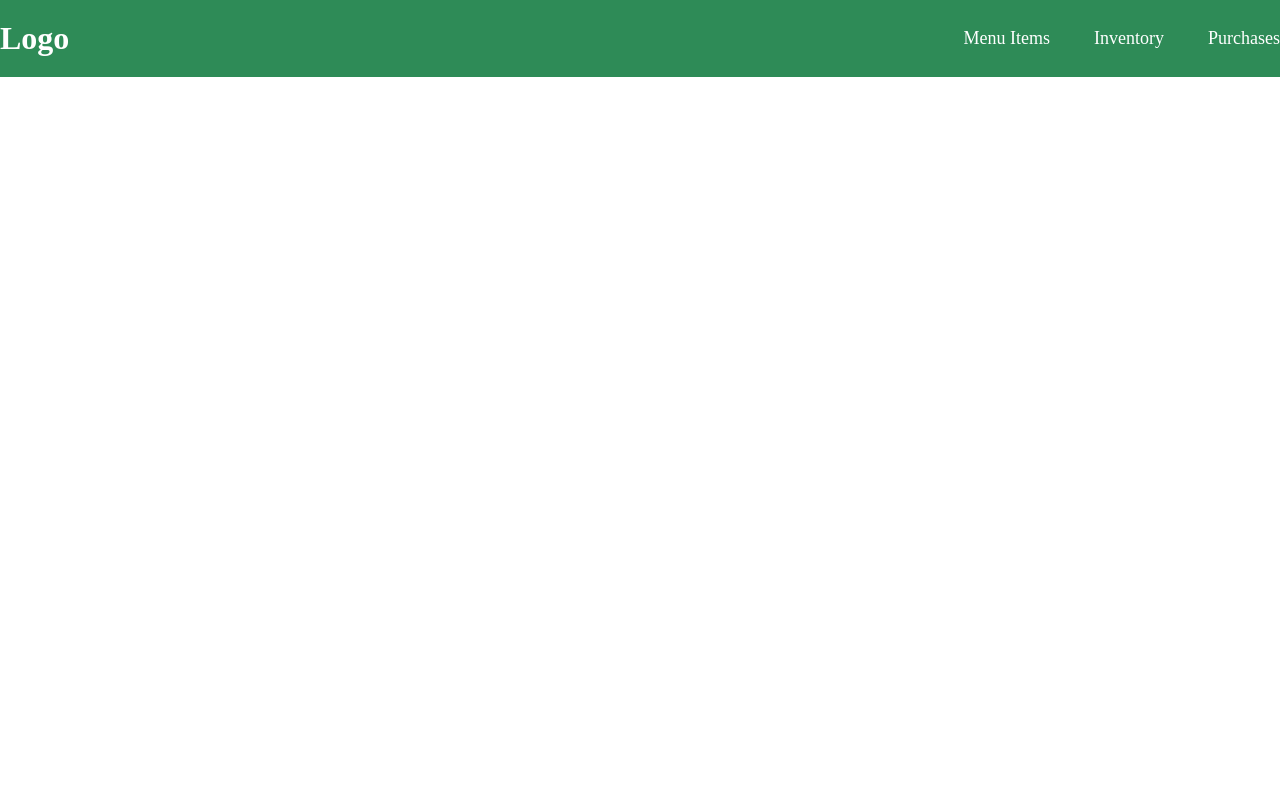
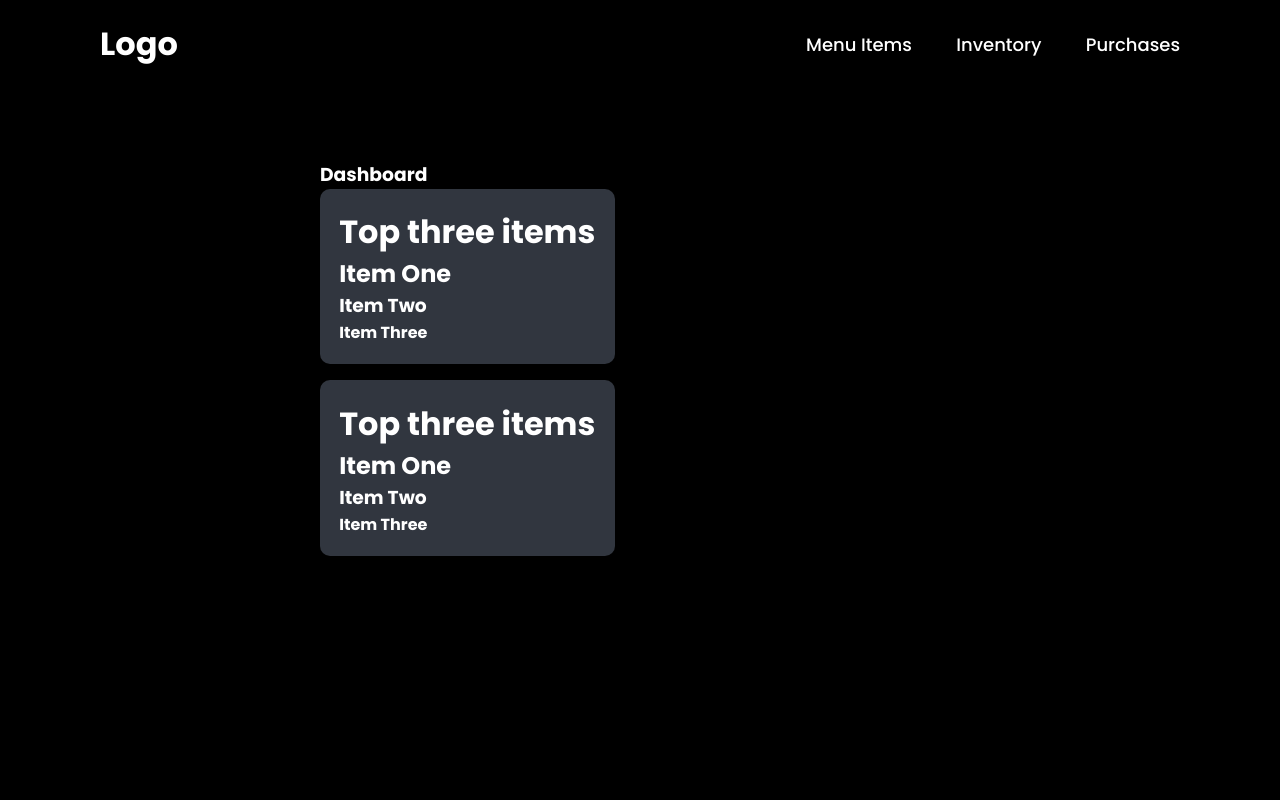
Before and after one commit to FreiLacke-Frederik/django-portfolio-project, a Django app: page / in a window 1280 px wide; the page is wider, and only the part inside the window is pictured. Run offline with Django 5.2, Linux system fonts and the light colour scheme; data comes from the database, SQL or seed files in the repository.

Commit message:
Dashboard card progress

```diff
--- a/django_delights/django_delights/settings.py
+++ b/django_delights/django_delights/settings.py
@@ -106,7 +106,7 @@ AUTH_PASSWORD_VALIDATORS = [
 
 LANGUAGE_CODE = 'en-us'
 
-TIME_ZONE = 'UTC+2'
+TIME_ZONE = 'UTC'
 
 USE_I18N = True
 
--- a/django_delights/restaurant/views.py
+++ b/django_delights/restaurant/views.py
@@ -6,7 +6,7 @@ from restaurant.models import Ingredient, MenuItem, Purchase
 from django.db.models import Sum
 
 class Dashboard(TemplateView):
-    template_name = "base.html"
+    template_name = "dashboard.html"
 
     def get_context_data(self, **kwargs: Any) -> dict[str, Any]:
         context = super().get_context_data(**kwargs)
--- a/django_delights/static/restaurant/styles.css
+++ b/django_delights/static/restaurant/styles.css
@@ -1,10 +1,24 @@
+@import url("https://fonts.googleapis.com/css2?family=Poppins:wght@300;400;500;600;700;800;900&display=swap");
+
+* {
+  margin: 0;
+  padding: 0;
+  box-sizing: border-box;
+  font-family: "Poppins", sans-serif;
+}
+
+body {
+  min-height: 100vh;
+  background-color: black;
+}
+
 .header {
   position: fixed;
   top: 0;
   left: 0;
   width: 100%;
-  padding: 20px 0px;
-  background: seagreen;
+  padding: 20px 100px;
+  background: transparent;
   display: flex;
   justify-content: space-between;
   align-items: center;
@@ -19,6 +33,7 @@
 }
 
 .navbar a {
+  position: relative;
   font-size: 18px;
   color: #fff;
   font-weight: 500;
@@ -34,8 +49,36 @@
   width: 0;
   height: 2px;
   background: #fff;
+  transition: .3s;
 }
 
-.navbar a::hover::before {
+.navbar a:hover::before {
  width: 100%;
 }
+
+.card--container {
+  position: relative;
+  top: 20vh;
+  left: 25vw;
+}
+
+.card--wrapper {
+  display: flex;
+  flex-direction: column;
+  gap: 1rem;
+  position: relative;
+  width:50vw;
+  flex-wrap: wrap;
+}
+
+.top-three-card {
+  background-color: #31363F;
+  border-radius: 10px;
+  padding: 1.2rem;
+  width: fit-content;
+  height: fit-content;
+}
+
+h1, h2, h3, h4 {
+  color: white;
+}
--- a/django_delights/templates/base.html
+++ b/django_delights/templates/base.html
@@ -1,9 +1,12 @@
 {% load static %}
 <!DOCTYPE html>
 <head>
+    <meta charset="UTF-8">
+    <meta http-equiv="X-UA-Compatible">
+    <meta name="viewport" content="width=device-width, initial-scale=1.0">
+    <link rel="stylesheet" href="{% static 'restaurant/styles.css' %}">
 {% block head %}
 {% endblock %}
-<link rel="stylesheet" href="{% static 'restaurant/styles.css' %}"
 </head>
 
 <body>
--- a/django_delights/templates/dashboard.html
+++ b/django_delights/templates/dashboard.html
@@ -1 +1,32 @@
-{% extends "base.html" %}
+{% extends 'base.html' %}
+{% load static %}
+
+{% block content %}
+<div class="card--container">
+    <h3>Dashboard</h3>
+
+    <div class="card--wrapper">
+        <div class="top-three-card">
+            <div class="card--header">
+                <h1>Top three items</h1>
+            </div>
+            <div class="card--content">
+                <h2>Item One</h2>
+                <h3>Item Two</h3>
+                <h4>Item Three</h4>
+            </div>
+        </div>
+        <div class="top-three-card">
+            <div class="card--header">
+                <h1>Top three items</h1>
+            </div>
+            <div class="card--content">
+                <h2>Item One</h2>
+                <h3>Item Two</h3>
+                <h4>Item Three</h4>
+            </div>
+        </div>
+
+    </div>
+</div>
+{% endblock %}
```
Lines whose indentation alone changed are shown as unchanged.
